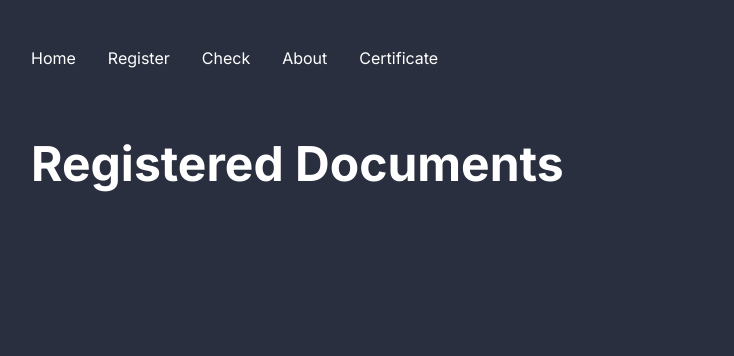
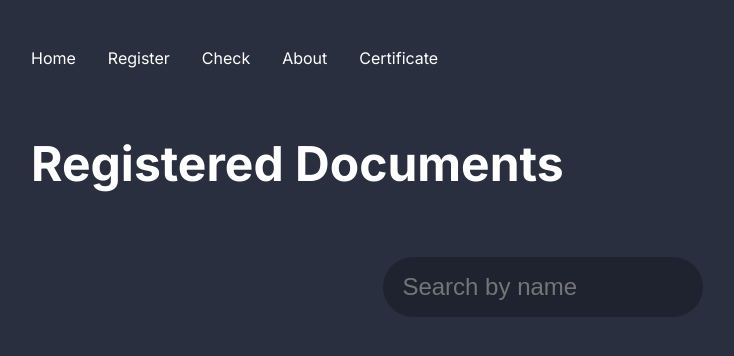
Before and after one commit to Niroj925/Janma_Dartaa, a Next.js app: page /about in a window 1280 px wide. Shown: the top 356 px of the page, without its empty margins (97-831 px from the left). Built offline with nearby package versions, Linux system fonts and the light colour scheme.

Commit message:
search register and positioning

```diff
--- a/src/app/about/alluser.module.css
+++ b/src/app/about/alluser.module.css
@@ -33,6 +33,34 @@
     align-items: center;
     justify-content: center;
   }
+  .search{
+    display: flex;
+    justify-content: center;
+    align-items: center;
+    margin-bottom: 2rem;
+  }
+
+  .searchContainer{
+    display: flex;
+    align-items: center;
+    justify-content: center;
+    gap:1rem;
+    border-radius: 2rem;
+    padding-inline: 1rem;
+    background-color: rgba(0,0,0,0.25);
+    color:#f2f2f2;
+    width: 20rem;
+}
+
+.searchContainer input{
+    background-color: transparent;
+    outline: none;
+    border: none;
+    padding: 1rem;
+    color: #f2f2f2;
+    font-size: 1.5rem;
+    margin-left:1.8rem;
+}
 
 
 @media (max-width:35em){
@@ -46,4 +74,19 @@
         width: 90%;
         grid-template-columns: 1fr;
     }
+    .userCard {
+        width: 350px;
+        height: 100px;
+        background-color: #f2f2f2;
+        color: #292f3f;
+        border: 1px solid #ccc;
+        border-radius: 4px;
+        padding: 10px;
+        margin: 10px;
+        font-weight: bold;
+        font-size: 1.15rem;
+        display: table-column;
+        align-items: center;
+        justify-content: center;
+      }
 }
--- a/src/app/about/page.js
+++ b/src/app/about/page.js
@@ -6,9 +6,13 @@ import {useDispatch, useSelector, } from 'react-redux';
 
 function alluser() {
   const contract=useSelector((state)=>state.state.contract);
-  const account=useSelector((state)=>state.state.account);
+const[userLists,setUserLists]=useState([]);
 
-const[userLists,setUserLists]=useState([]);
+const [searchQuery, setSearchQuery] = useState('');
+
+const filteredUserLists = userLists.filter((user) =>
+  user.name.toLowerCase().indexOf(searchQuery.toLowerCase()) !== -1
+);
 
 useEffect(() => {
   const getUsers = async () => {
@@ -32,9 +36,18 @@ useEffect(() => {
         <div className={styles.alluser_info}>
             <h1>Registered Documents</h1>
         </div>
-
+         <div className={styles.search}>
+        <div className={styles.searchContainer}>
+      <input
+        type="text"
+        placeholder="Search by name"
+        value={searchQuery}
+        onChange={(e) => setSearchQuery(e.target.value)}
+      />
+    </div>
+     </div>
         <div className={styles.userListContainer}>
-        {userLists.map((el, i) => (
+        {filteredUserLists.map((el, i) => (
 
           <div key={i} className={styles.userCard}>
            <p>{el.name}</p>
--- a/src/app/certificate/alluser.module.css
+++ b/src/app/certificate/alluser.module.css
@@ -65,7 +65,8 @@
     background-color: transparent;
     outline: none;
     border:none;
-    color:#F18303
+    color:#F18303;
+    font-size: 1.5rem;;
  }
 
  .Form_box_right_name_btn{
```
Also changed, not shown: src/app/register/Form.module.css (+5 -3 lines).
